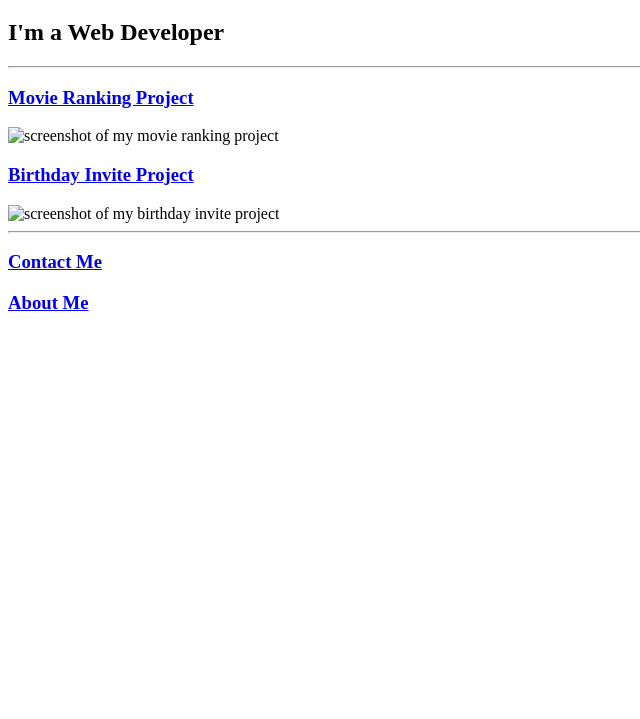
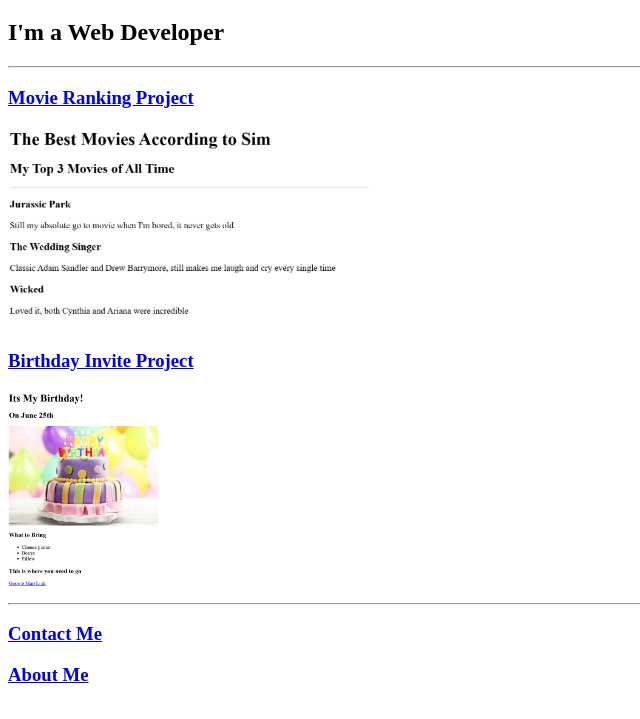
Before and after one commit to simonehabib85-commits/html-portfolio, a plain HTML site: page index.html in a window 1280 px wide. Shown: the part 61-780 px from the top of the page, without its empty margins (0-640 px from the left). Drawn offline with Linux system fonts and the light colour scheme.

Commit message:
Update index.html

```diff
--- a/index.html
+++ b/index.html
@@ -12,10 +12,10 @@
  <h2>I'm a Web Developer</h2>
  <hr/>
 <h3><a href="public\movie-ranking.html">Movie Ranking Project</a></h3>
-<img src="./assets/images/movie-ranking.png" height="200" alt="screenshot of my movie ranking project">
+<img src="movie-ranking.png" height="200" alt="screenshot of my movie ranking project">
 
 <h3><a href="public\birthday_invite.html">Birthday Invite Project</a></h3>
-<img src="./assets/images/birthday-invite.png" height="200" alt="screenshot of my birthday invite project">
+<img src="birthday-invite.png" height="200" alt="screenshot of my birthday invite project">
 
 <hr/>
 <h3>
```
